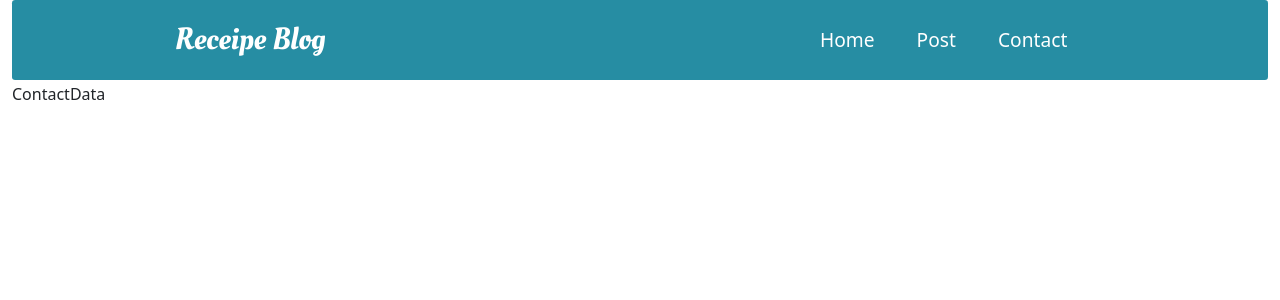
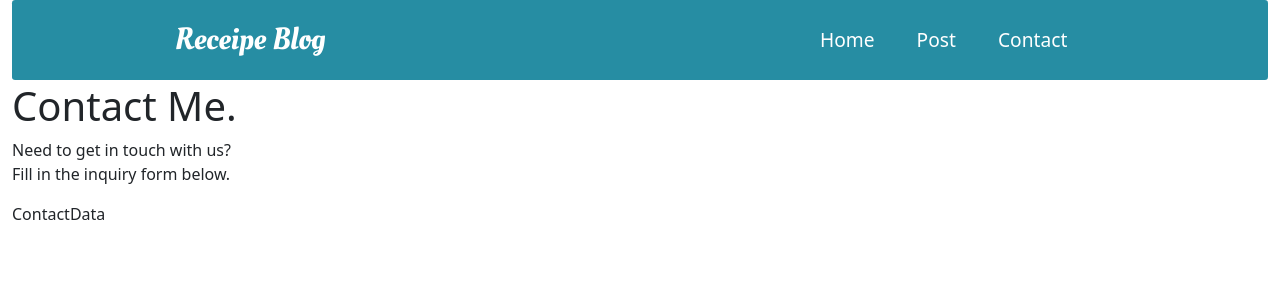
Before and after one commit to Felix-Barosio/Receipe-blog-client, a React (Create React App) app: page /contact in a window 1280 px wide. Shown: the top 300 px of the page. Built offline with nearby package versions, Linux system fonts and the light colour scheme; no server answers.

Commit message:
Added information

```diff
--- a/src/components/Contact.js
+++ b/src/components/Contact.js
@@ -5,6 +5,14 @@ function Contact() {
     return (
         <div>
             <div className='contact-us'>
+                <div className='contact-message'>
+                    <div className='message'>
+                        <h1>Contact Me.</h1>
+                        <p>Need to get in touch with us? <br />
+                            Fill in the inquiry form below.
+                        </p>
+                    </div>
+                </div>
                 <div className='contact-form'>
                     <ContactData />
                 </div>
```
